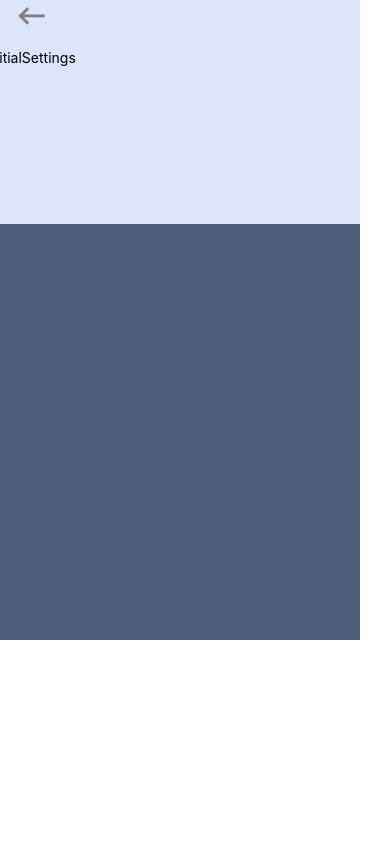
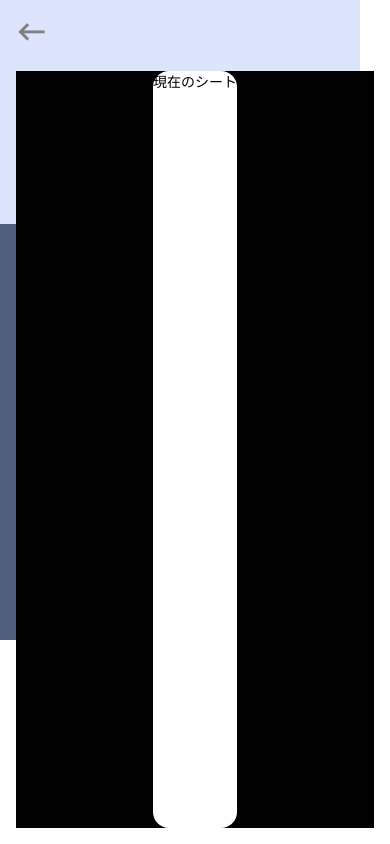
Before and after one commit to ynishisaki/pillme, a React Native app: screen /InitialSettings in a window 390 px wide. Built offline with nearby package versions, Linux system fonts and the light colour scheme.

Commit message:
fix: wrong file name

```diff
--- /dev/null
+++ b/src/organisms/Settings.tsx
@@ -0,0 +1,78 @@
+import { StyleSheet, Text, TouchableOpacity, View } from "react-native";
+import { useRecoilValue } from "recoil";
+
+import { recordState } from "../../App";
+import { CurrentSheetStatus } from "../molecules/CurrentSheetStatus";
+import EstimatedEndDate from "../atoms/CurrentSheetEstimatedEndDate";
+import { RightIcon } from "../atoms/Icons";
+
+export const Settings = () => {
+	const record = useRecoilValue(recordState);
+
+	// シートの終了日を計算
+	// シート１枚目、シート開始index0の場合：
+	// 今日の日付 + (numOfPillsPerSheet - recordLength)日
+	// シート1枚目、シート開始index20の場合：
+	// 今日の日付 + (numOfPillsPerSheet - (recordLength + index))日
+	// シート2枚目、シート開始index0の場合：
+	// 今日の日付 + ((numOfPillsPerSheet -(recordLength % numOfPillsPerSheet)日
+	// シート2枚目、シート開始index20の場合：
+	// 今日の日付 + ((numOfPillsPerSheet -(recordLength + index) % numOfPillsPerSheet)日
+
+	const numOfPillsPerSheet = record.initialSheetSettings.numOfPillsPerSheet;
+	const beginSheetIndex = record.initialSheetSettings.beginSheetIndex;
+
+	const recordLength = record.dailyRecord.length; // 今日の分を含めてOK
+
+	const currentSheetTookMedicineLength =
+		(recordLength + beginSheetIndex) % numOfPillsPerSheet || 24; // 1, 2, ... 24
+
+	const remainingDays = numOfPillsPerSheet - currentSheetTookMedicineLength;
+
+	const today = new Date();
+	const todayDate = today.getDate();
+	const calculateSheetEndDate = today.setDate(todayDate + remainingDays);
+
+	const estimatedEndDate = getDateStrings(new Date(calculateSheetEndDate));
+
+	function getDateStrings(selectedDate: Date) {
+		const month = selectedDate.getMonth() + 1;
+		const day = selectedDate.getDate();
+
+		return `${month}月${day}日`;
+	}
+
+	return (
+		<View style={styles.container}>
+			{/* <View style={styles.titleContainer}> */}
+			<Text
+			// style={styles.titleText}
+			>
+				現在のシート
+			</Text>
+			<RightIcon />
+			{/* </View> */}
+
+			{/* <View style={styles.bodyContainer}>
+				<EstimatedEndDate estimatedEndDate={estimatedEndDate} />
+				<CurrentSheetStatus
+					record={record}
+					currentSheetTookMedicineLength={
+						currentSheetTookMedicineLength
+					}
+					remainingDays={remainingDays}
+				/>
+			</View> */}
+		</View>
+	);
+};
+
+const styles = StyleSheet.create({
+	container: {
+		flex: 1,
+		// width: 330,
+		// marginBottom: 24,
+		backgroundColor: "#fff",
+		borderRadius: 16,
+	},
+});
--- a/src/pages/InitialSettings.tsx
+++ b/src/pages/InitialSettings.tsx
@@ -9,6 +9,7 @@ import React from "react";
 import { Layout } from "~/templates/layout";
 
 import { ScreenNavigationProp } from "~/types";
+import { Settings } from "~/organisms/Settings";
 
 export const InitialSettings = ({
 	navigation,
@@ -17,7 +18,17 @@ export const InitialSettings = ({
 }) => {
 	return (
 		<Layout navigationProps={navigation} navigationType='InitialSettings'>
-			<Text>InitialSettings</Text>
+			<Settings />
 		</Layout>
 	);
 };
+
+const styles = StyleSheet.create({
+	container: {
+		flex: 1,
+		// width: 330,
+		// marginBottom: 24,
+		// backgroundColor: "#000",
+		borderRadius: 16,
+	},
+});
--- a/src/templates/layout.tsx
+++ b/src/templates/layout.tsx
@@ -1,4 +1,3 @@
-import { NativeStackNavigationProp } from "@react-navigation/native-stack";
 import {
 	ImageBackground,
 	Text,
@@ -8,8 +7,8 @@ import {
 } from "react-native";
 import { useSafeAreaInsets } from "react-native-safe-area-context";
 import { BackIcon, MenuIcon } from "~/atoms/Icons";
-import { RootStackParamList } from "../types";
-import { ScreenNavigationProp } from "../types";
+import { RootStackParamList } from "~/types";
+import { ScreenNavigationProp } from "~/types";
 
 export const Layout = ({
 	navigationProps,
@@ -54,8 +53,8 @@ export const Layout = ({
 							<BackIcon />
 						)}
 					</TouchableOpacity>
-					<View style={styles.contentsLayout}>{children}</View>
 				</View>
+				<View style={styles.contentsLayout}>{children}</View>
 			</ImageBackground>
 		</View>
 	);
@@ -83,6 +82,7 @@ const styles = StyleSheet.create({
 		marginHorizontal: 16,
 		alignItems: "center",
 		flexDirection: "column",
-		gap: 40,
+		// gap: 40,
+		backgroundColor: "black",
 	},
 });
--- a/webpack.config.js
+++ b/webpack.config.js
@@ -6,6 +6,10 @@ module.exports = async function (env, argv) {
   config.resolve.alias = {
     '~': path.join(__dirname, 'src')
   }
+  if (config.mode === 'development') {
+    config.devServer.hot = true
+  }
+
   // Customize the config before returning it.
   return config
 }
```
